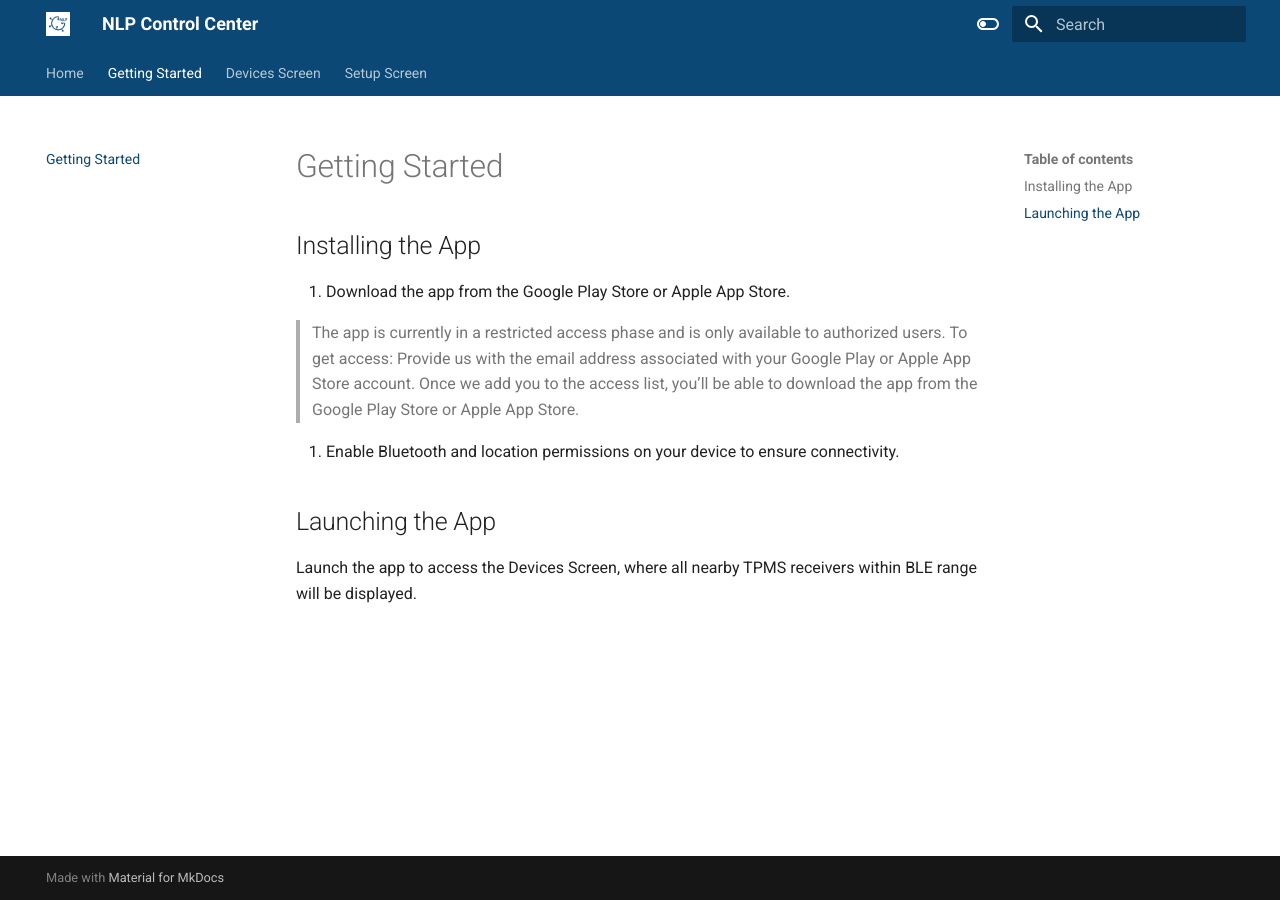
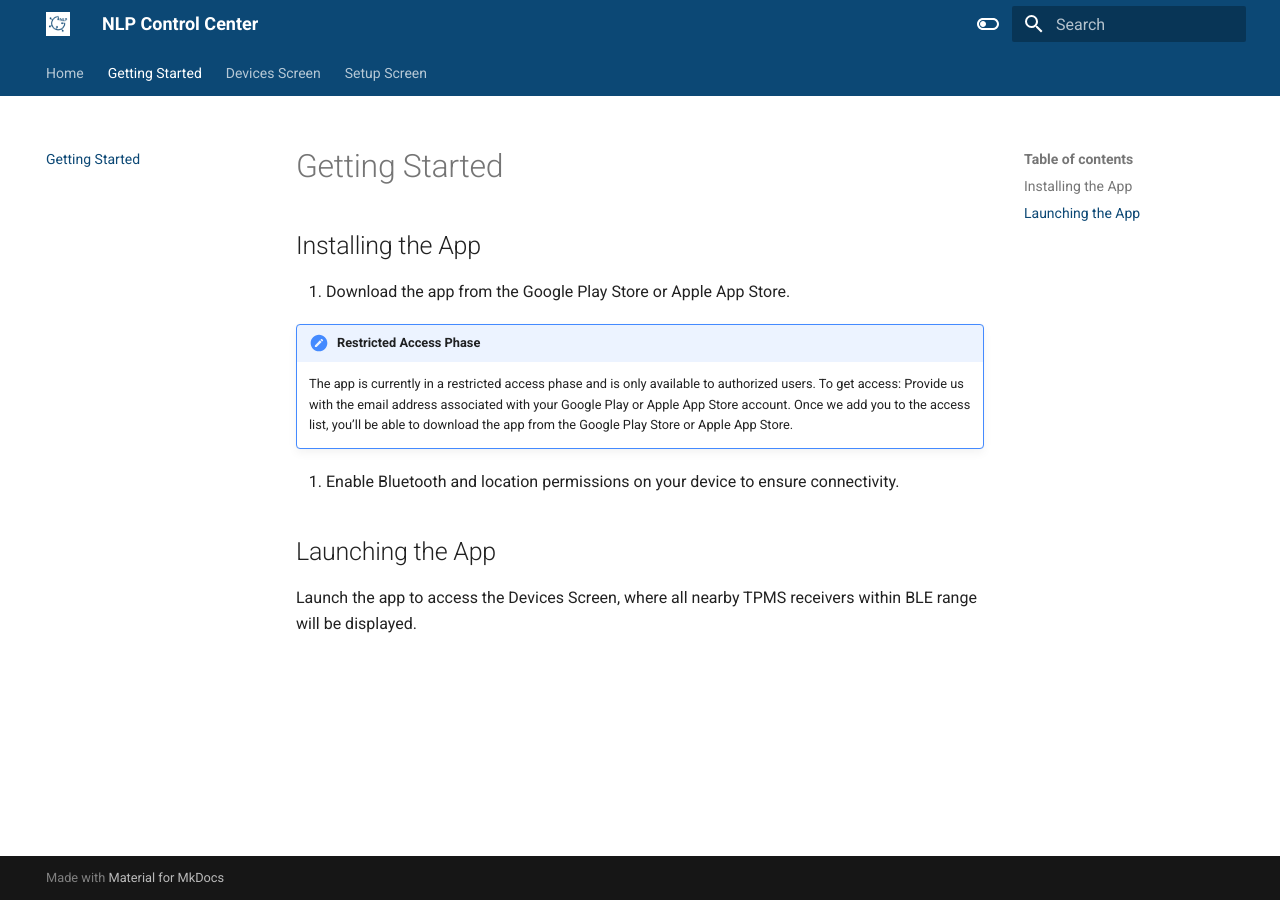
Before and after one commit to KorbiNeosens/nlp_app_manual, an MkDocs documentation site: the page built from docs/getting-started.md, in a window 1280 px wide. Built offline with MkDocs 1.6.1 and Material for MkDocs 9.7.7, drawn with Linux system fonts in a browser that asks for light colours.

```diff
--- a/docs/getting-started.md
+++ b/docs/getting-started.md
@@ -7,9 +7,11 @@
 
  1. Download the app from the Google Play Store or Apple App Store.
 
->The app is currently in a restricted access phase and is only available to authorized users. To get access:
-Provide us with the email address associated with your Google Play or Apple App Store account.
-Once we add you to the access list, you’ll be able to download the app from the Google Play Store or Apple App Store.
+!!! note "Restricted Access Phase"
+
+    The app is currently in a restricted access phase and is only available to authorized users. To get access:
+    Provide us with the email address associated with your Google Play or Apple App Store account.
+    Once we add you to the access list, you’ll be able to download the app from the Google Play Store or Apple App Store.
 
 2. Enable Bluetooth and location permissions on your device to ensure connectivity.
 
```
Also changed, not shown: docs/setup-screen/tapToRead.md (+1 -1 lines).
